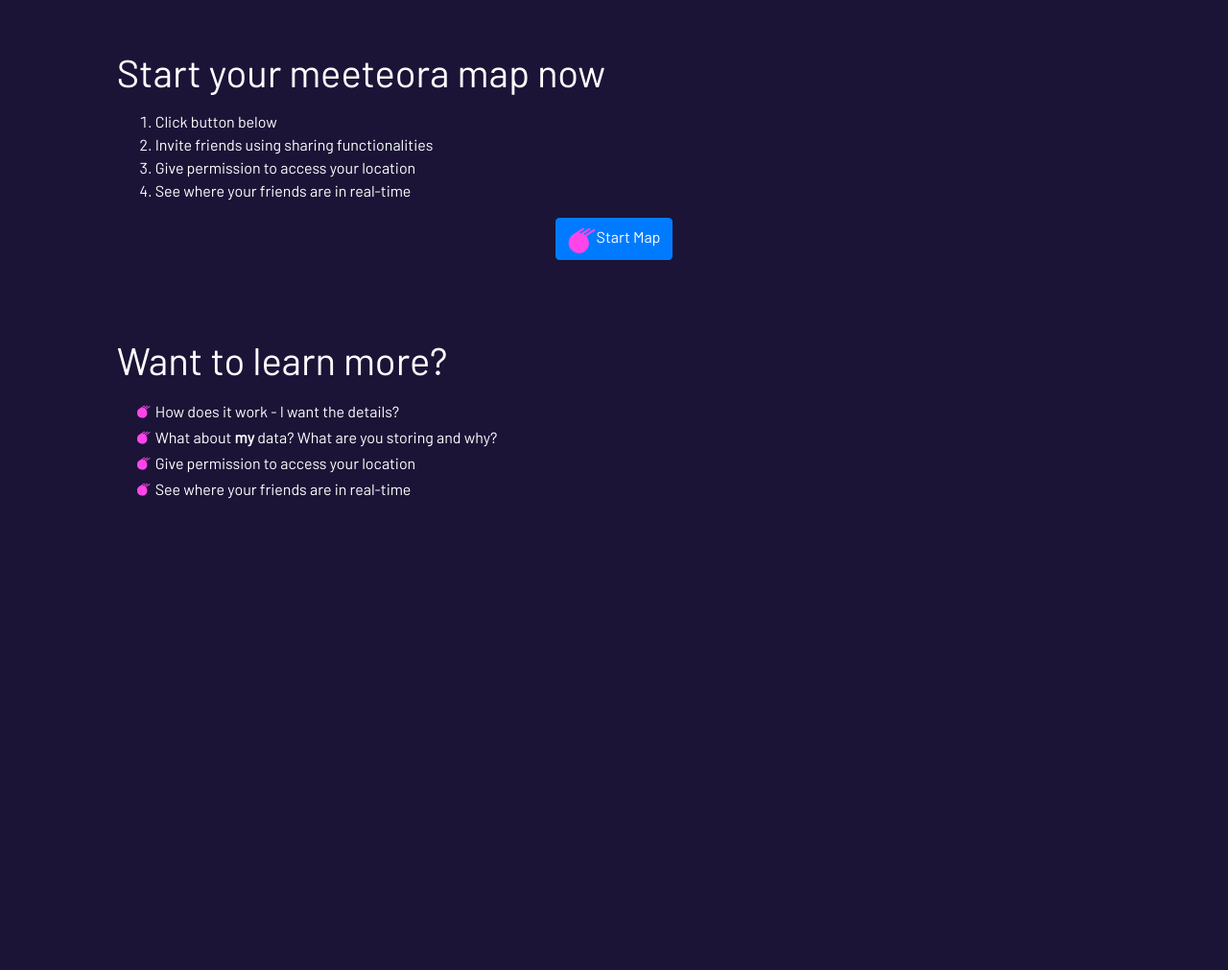
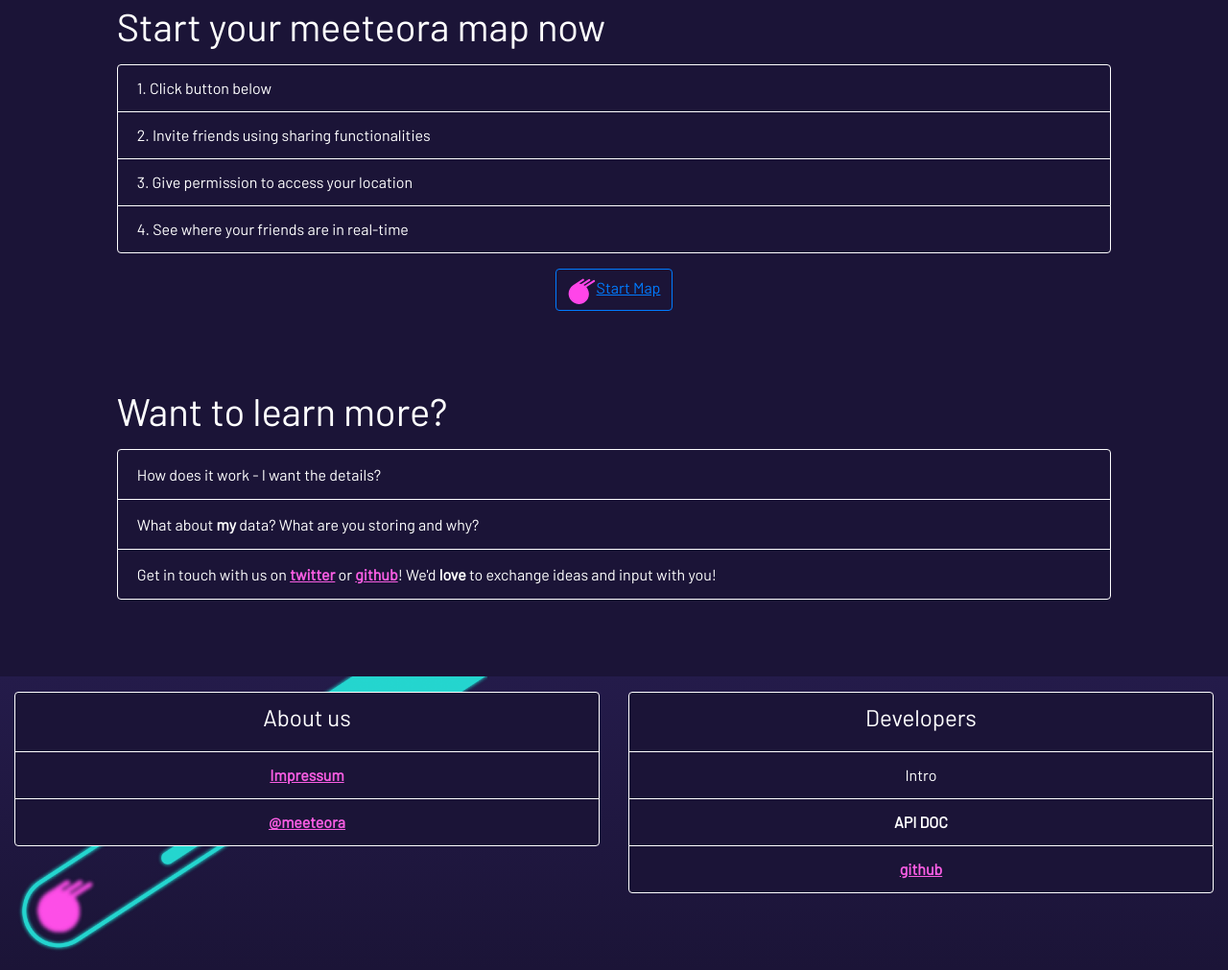
Before and after one commit to fezde/MeeteoraClient, a plain HTML site: page index.html in a window 1280 px wide. Shown: the part 710-1721 px from the top of the page at 96% size. Before the commit the page ends 1314 px from the top, so only its background shows below. Drawn offline with nearby package versions, Linux system fonts and the light colour scheme.

Commit message:
Getting closer to a first landing page

```diff
--- /dev/null
+++ b/_src/sass/overwrite.scss
@@ -0,0 +1,12 @@
+@import "variables";
+
+.list-group-item{
+    background-color: $COL_METEORA_DARK;
+    border: 1px solid white;
+}
+
+a, a:hover{
+    color: $COL_MEETEORA_PINK;
+    font-weight: bold;
+    text-decoration: underline;
+}
--- a/_src/sass/web.scss
+++ b/_src/sass/web.scss
@@ -13,7 +13,8 @@
 }
 
 .meeteora_starter {
-    padding: 5rem 0;
+    padding-top: 2rem;
+    padding-bottom: 5rem ;
 
     min-height: 30vh;
     text-align: center;
@@ -57,13 +58,28 @@
     list-style-type:none;
     li{
         line-height: 1.7rem;
+
     }
-    li::before {
+    /*
+    li:before {
         position: absolute;
 
         //background: green;
         content: url("../img/meeteora-bubble.svg") " ";
         transform: translate(-66%, -33%) scale(0.2);
 
-    }
+
+    }*/
 }
+
+footer {
+    padding: 1rem;
+
+    min-height: 10rem;
+    text-align: center;
+
+
+    @include gradient(lighten($COL_METEORA_DARK,5%), $COL_METEORA_DARK, url("../img/meteor-only.png"));
+    background-size: auto 100%;
+    background-repeat: no-repeat;
+}
--- a/index.html
+++ b/index.html
@@ -19,44 +19,14 @@
 
 
     <link href="https://fonts.googleapis.com/css?family=Barlow" rel="stylesheet">
+    <link rel="stylesheet" type="text/css" href="css/overwrite.css">
     <link rel="stylesheet" type="text/css" href="css/web.css">
 </head>
 
 
 <body>
 
-    <nav class="navbar navbar-expand-md navbar-dark bg-dark fixed-top">
-        <a class="navbar-brand" href="#">Navbar</a>
-        <button class="navbar-toggler" type="button" data-toggle="collapse" data-target="#navbarsExampleDefault" aria-controls="navbarsExampleDefault" aria-expanded="false" aria-label="Toggle navigation">
-        <span class="navbar-toggler-icon"></span>
-      </button>
 
-        <div class="collapse navbar-collapse" id="navbarsExampleDefault">
-            <ul class="navbar-nav mr-auto">
-                <li class="nav-item active">
-                    <a class="nav-link" href="#">Home <span class="sr-only">(current)</span></a>
-                </li>
-                <li class="nav-item">
-                    <a class="nav-link" href="#">Link</a>
-                </li>
-                <li class="nav-item">
-                    <a class="nav-link disabled" href="#">Disabled</a>
-                </li>
-                <li class="nav-item dropdown">
-                    <a class="nav-link dropdown-toggle" href="http://example.com" id="dropdown01" data-toggle="dropdown" aria-haspopup="true" aria-expanded="false">Dropdown</a>
-                    <div class="dropdown-menu" aria-labelledby="dropdown01">
-                        <a class="dropdown-item" href="#">Action</a>
-                        <a class="dropdown-item" href="#">Another action</a>
-                        <a class="dropdown-item" href="#">Something else here</a>
-                    </div>
-                </li>
-            </ul>
-            <form class="form-inline my-2 my-lg-0">
-                <input class="form-control mr-sm-2" type="text" placeholder="Search" aria-label="Search">
-                <button class="btn btn-outline-success my-2 my-sm-0" type="submit">Search</button>
-            </form>
-        </div>
-    </nav>
 
     <main role="main" class="container-fluid">
 
@@ -84,17 +54,17 @@
             <div class="col-sm-8 col-md-10">
                 <h1>Start your meeteora map now</h1>
                 <p>
-                    <ol>
-                        <li>Click button below</li>
-                        <li>Invite friends using sharing functionalities</li>
-                        <li>Give permission to access your location</li>
-                        <li>See where your friends are in real-time</li>
+                    <ol class="list-group">
+                        <li class="list-group-item">1. Click button below</li>
+                        <li class="list-group-item">2. Invite friends using sharing functionalities</li>
+                        <li class="list-group-item">3. Give permission to access your location</li>
+                        <li class="list-group-item">4. See where your friends are in real-time</li>
                     </ol>
                 </p>
                 <p>
 
                     <center>
-                        <a href="map.html" class="btn btn-primary">
+                        <a href="map.html" class="btn btn-outline-primary">
                             <img height="30" src="img/meeteora-bubble.svg"/>Start Map
                         </a></center>
                 </p>
@@ -105,17 +75,36 @@
             <div class="col-sm-8 col-md-10">
                 <h1>Want to learn more?</h1>
                 <p>
-                    <ul class="meeteora-ul">
-                        <li>How does it work - I want the details?</li>
-                        <li>What about <strong>my</strong> data? What are you storing and why?</li>
-                        <li>Give permission to access your location</li>
-                        <li>See where your friends are in real-time</li>
+                    <ul class="list-group meeteora-ul">
+                        <li class="list-group-item">How does it work - I want the details?</li>
+                        <li class="list-group-item">What about <strong>my</strong> data? What are you storing and why?</li>
+                        <li class="list-group-item">Get in touch with us on <a href="https://twitter.com/team_meeteora" target="_blank">twitter</a> or <a href="https://github.com/fezde/meeteoraclient" target="_blank">github</a>! We'd <strong>love</strong> to exchange ideas and input with you!</li>
                     </ul>
                 </p>
 
             </div>
         </div>
     </main>
+<footer role="footer" class="container-fluid">
+    <div class="row">
+        <div class="col">
+
+            <ul class="list-group">
+                <li class="list-group-item"><h4>About us</h4></li>
+                <li class="list-group-item"><a href="">Impressum</a></li>
+                <li class="list-group-item"><a href="https://twitter.com/team_meeteora" target="_blank">@meeteora</a></li>
+            </ul>
+        </div>
+        <div class="col">
+            <ul class="list-group">
+                <li class="list-group-item"><h4>Developers</h4></li>
+                <li class="list-group-item">Intro</li>
+                <li class="list-group-item"><a herf="https://beta.meeteora.com/api/doc/" target="_blank">API DOC</a></li>
+                <li class="list-group-item"><a href="https://github.com/fezde/meeteoraclient" target="_blank">github</a></li>
+            </ul>
+        </div>
+    </div>
+</footer>
     <!-- /.container -->
 
 
```
Also changed, not shown: css/overwrite.css (added), css/web.css, 2 other files.
